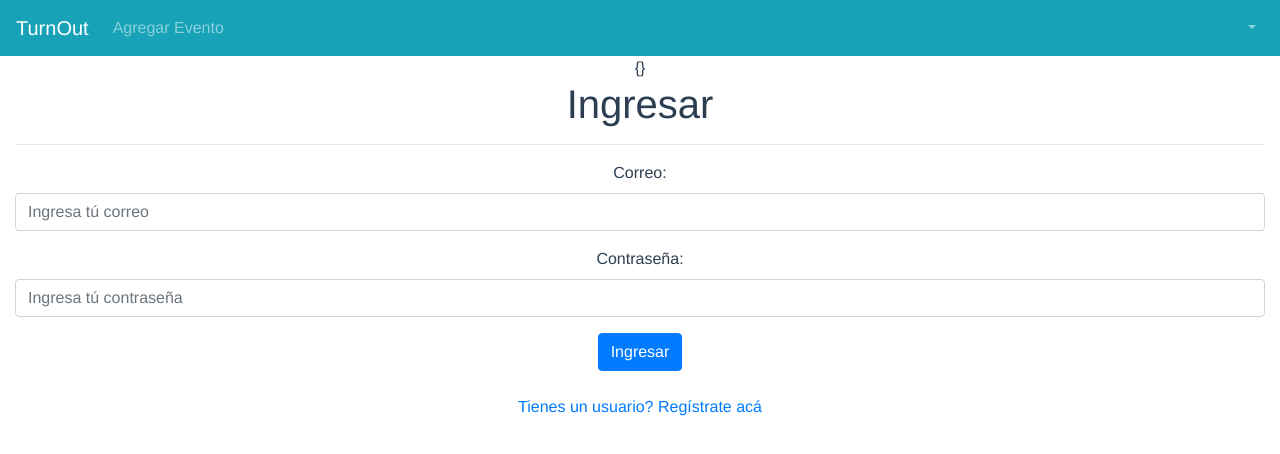
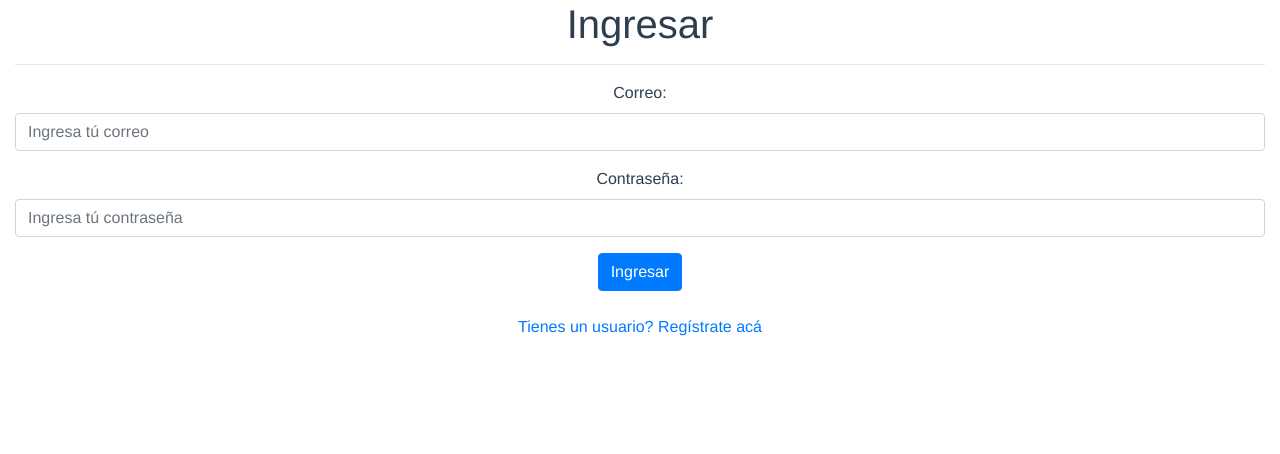
Before and after one commit to rudmanmrrod/vue-turnout, a Vue app: page /signin in a window 1280 px wide. Shown: the top 454 px of the page. Built offline with nearby package versions, Linux system fonts and the light colour scheme; no server answers.

Commit message:
Ajustado v-show del navbar

```diff
--- a/src/App.vue
+++ b/src/App.vue
@@ -1,7 +1,6 @@
 <template>
   <div id="app">
-    <NavBar v-show="$store.state.user" />
-    {{$store.state.user}}
+    <NavBar v-show="$store.state.user.email" />
     <router-view/>
   </div>
 </template>
```
